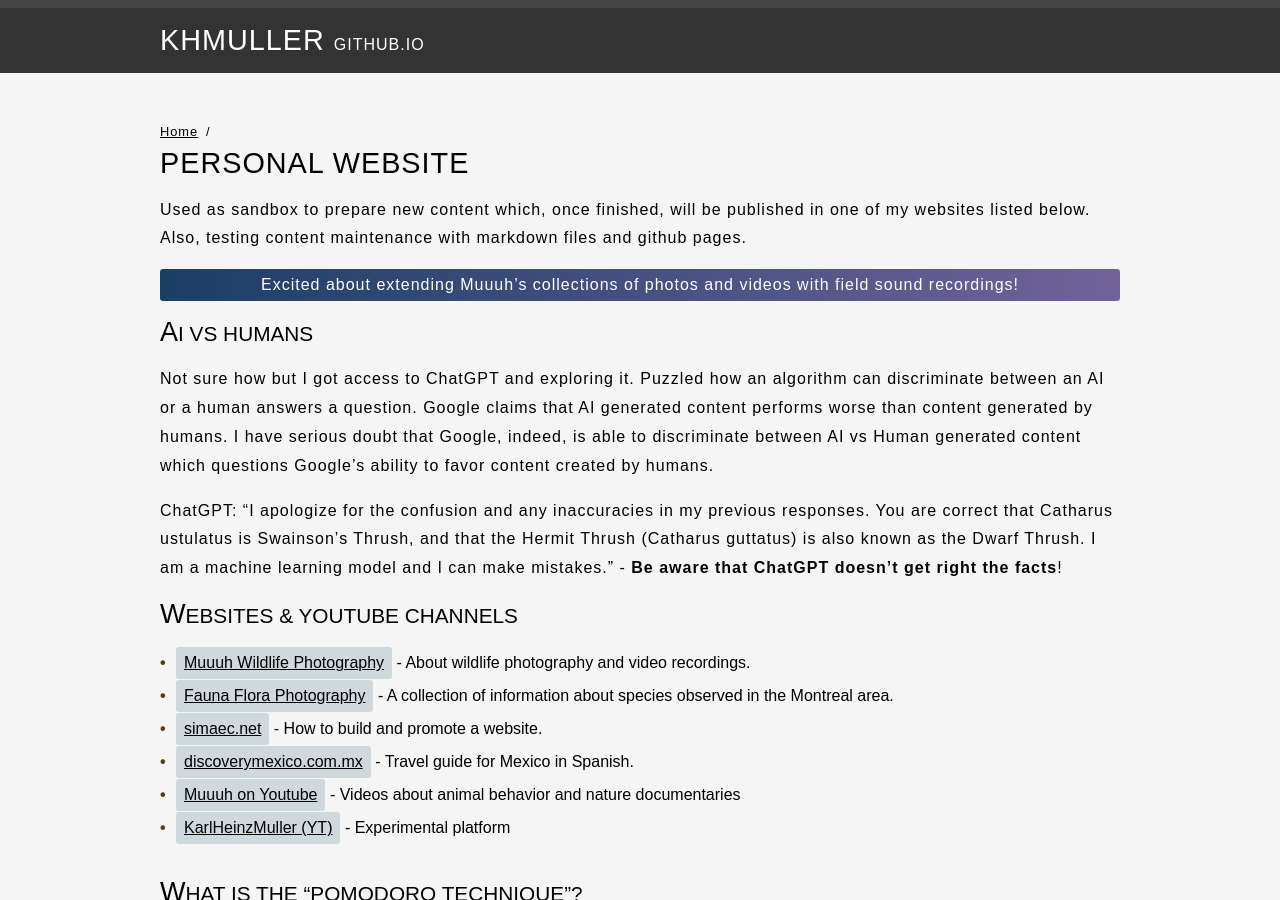
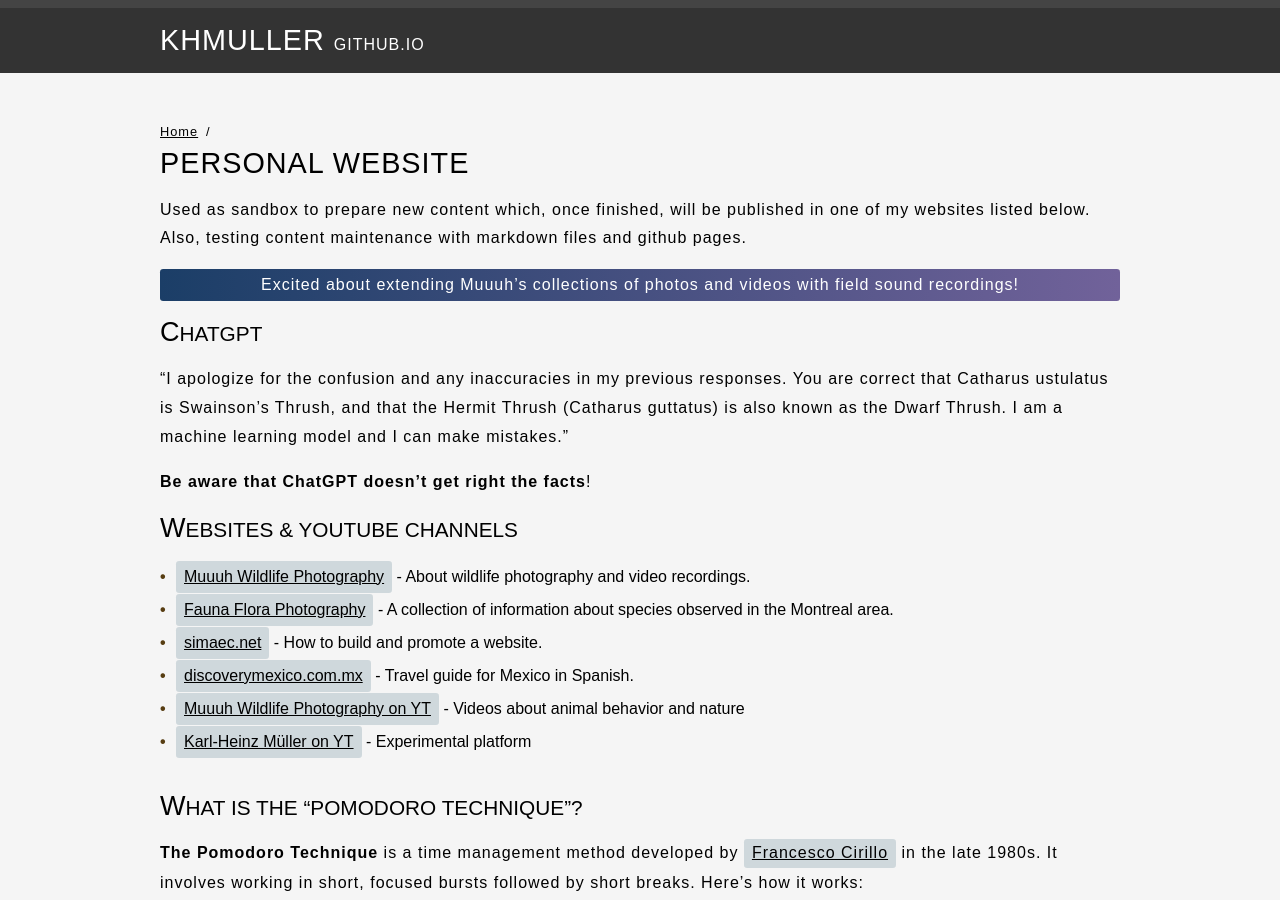
Before and after one commit to KHMuller/khmuller.github.io, a Jekyll site: the page built from index.md, in a window 1280 px wide and 900 px high. Built offline with Jekyll 4.4.1, drawn with Linux system fonts in a browser that asks for light colours.

Commit message:
Yet Another Update

```diff
--- a/index.md
+++ b/index.md
@@ -12,10 +12,11 @@ Used as sandbox to prepare new content which, once finished, will be published i
 {: .enhanced}
 Excited about extending Muuuh's collections of photos and videos with field sound recordings!
 
-## AI vs Humans
-Not sure how but I got access to ChatGPT and exploring it. Puzzled how an algorithm can discriminate between an AI or a human answers a question. Google claims that AI generated content performs worse than content generated by humans. I have serious doubt that Google, indeed, is able to discriminate between AI vs Human generated content which questions Google's ability to favor content created by humans.
+## ChatGPT
 
-ChatGPT: "I apologize for the confusion and any inaccuracies in my previous responses. You are correct that Catharus ustulatus is Swainson's Thrush, and that the Hermit Thrush (Catharus guttatus) is also known as the Dwarf Thrush. I am a machine learning model and I can make mistakes." - **Be aware that ChatGPT doesn't get right the facts**!
+"I apologize for the confusion and any inaccuracies in my previous responses. You are correct that Catharus ustulatus is Swainson's Thrush, and that the Hermit Thrush (Catharus guttatus) is also known as the Dwarf Thrush. I am a machine learning model and I can make mistakes."
+
+**Be aware that ChatGPT doesn't get right the facts**!
 
 ## Websites &amp; YouTube Channels
 
@@ -23,8 +24,8 @@ ChatGPT: "I apologize for the confusion and any inaccuracies in my previous resp
 - [Fauna Flora Photography](https://faunaflora.photography "Fauna Flora Photography") - A collection of information about species observed in the Montreal area.
 - [simaec.net](https://www.simaec.net "Web Publishing") - How to build and promote a website.
 - [discoverymexico.com.mx](https://www.discoverymexico.com.mx "Discovery Mexico") - Travel guide for Mexico in Spanish.
-- [Muuuh on Youtube](https://youtube.com/@Muuuh "Muuuh Wildlife Photography") - Videos about animal behavior and nature documentaries
-- [KarlHeinzMuller (YT)](https://youtube.com/@KarlHeinzMuller "Karl-Heinz Müller") - Experimental platform
+- [Muuuh Wildlife Photography on YT](https://youtube.com/@Muuuh "Muuuh Wildlife Photography on YT") - Videos about animal behavior and nature
+- [Karl-Heinz Müller on YT](https://youtube.com/@KarlHeinzMuller "Karl-Heinz Müller on YT") - Experimental platform
 
 ## What is the "Pomodoro Technique"?
 
```
